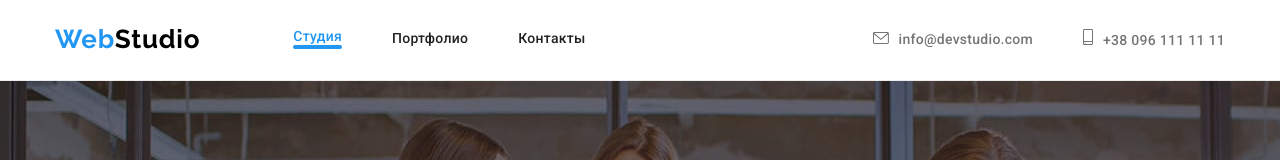
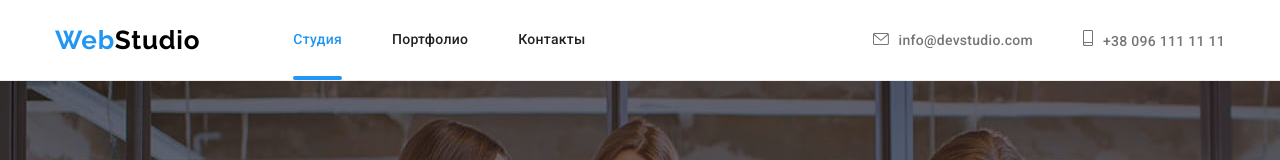
Before and after one commit to SilardHudan/goit-markup-hw-05, a plain HTML site: page index.html in a window 1280 px wide. Shown: the top 160 px of the page. Drawn offline with nearby package versions, Linux system fonts and the light colour scheme.

Commit message:
Update styles.css

```diff
--- a/css/styles.css
+++ b/css/styles.css
@@ -48,8 +48,6 @@ button {
 /* ---------------------------header------------------------------- */
 .header {
     background: #FFFFFF;
-    padding-top: 24px;
-    padding-bottom: 25px;
     border-bottom: 1px solid #ECECEC;
 }
 
@@ -93,15 +91,21 @@ button {
     letter-spacing: 0.02em;
     color: var(--header-color-second);
     display: block;
+    padding-bottom: 32px;
+    padding-top: 32px;
+    position: relative;
 }
 
 .header-link-first::after{
     content: "";
-    width: auto;
+    width: 100%;
     height: 4px;
     background: #2196F3;
     border-radius: 2px;
     display: block;
+    bottom: 0;
+    position: absolute;
+
 }
 
 .header-link-second {
@@ -109,6 +113,9 @@ button {
     font-size: 14px;
     line-height: 1.14;
     letter-spacing: 0.02em;
+    display: block;
+    padding-bottom: 32px;
+    padding-top: 32px;
     color: var(--header-color-third);
     transition: color 250ms cubic-bezier(0.4, 0, 0.2, 1);
 }
```
